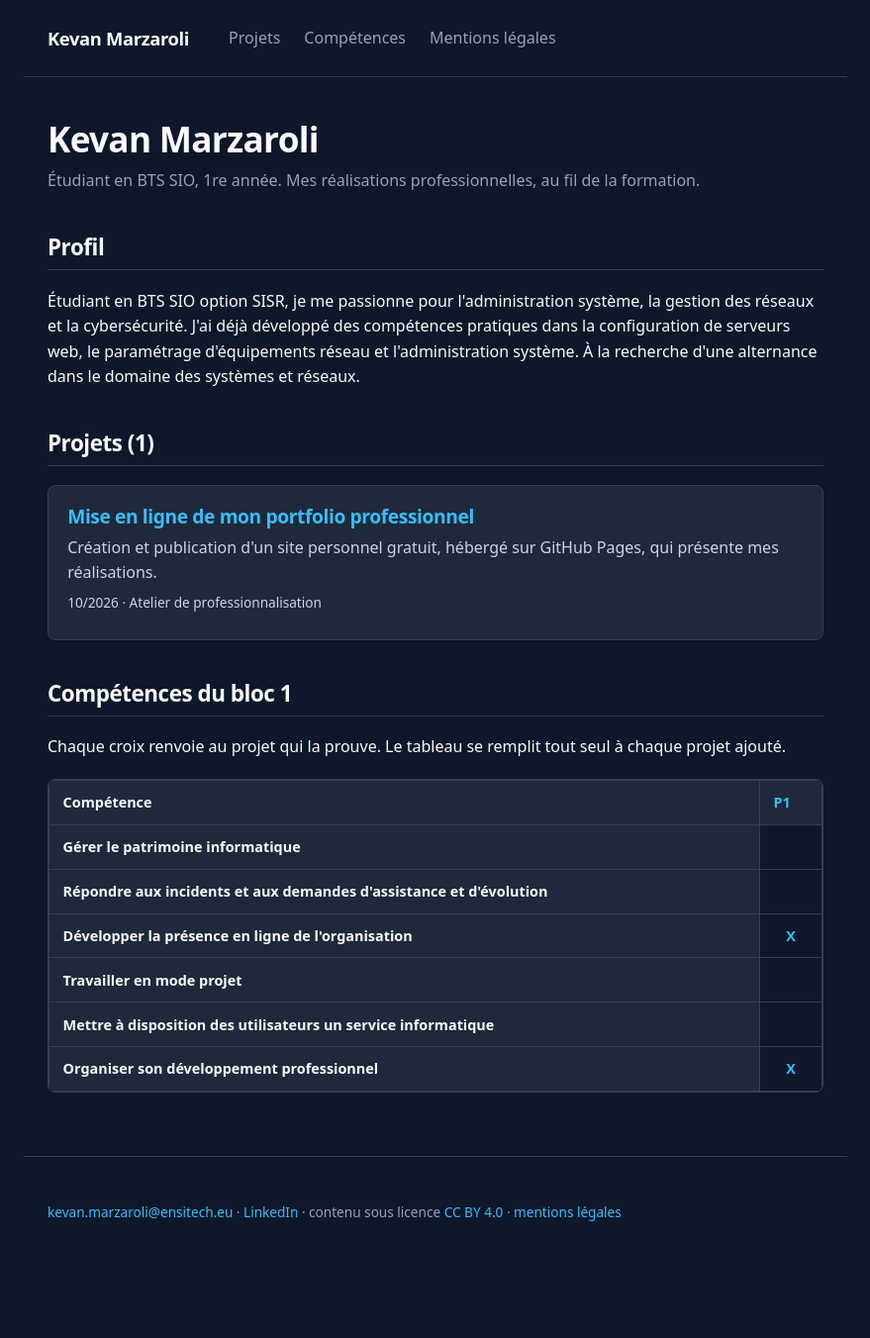
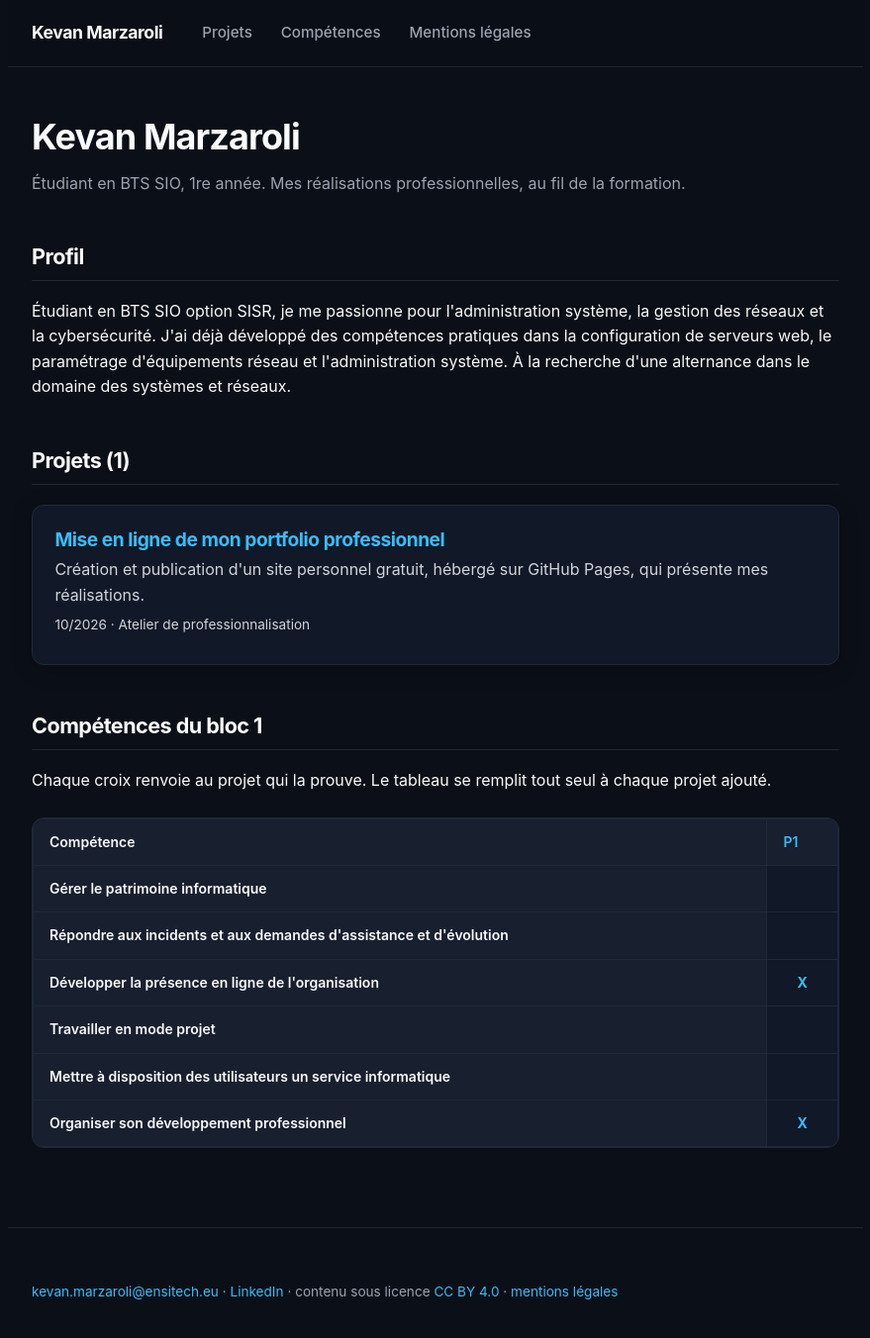
Before and after one commit to kevan-png/repository-Kevan-Marzaroli, a Jekyll site: the page built from index.html, in a window 1280 px wide and 1370 px high. Shown: the top 1352 px of the window at 99% size, without its empty margins (200-1079 px from the left). Built offline with Jekyll 4.4.1, drawn with Linux system fonts in a browser that asks for light colours.

Commit message:
Revise CSS for modern tech portfolio design
Updated styles for a modernized tech portfolio with dark mode support. Adjusted colors, layout, and hover effects for improved aesthetics and usability.

```diff
--- a/css/style.css
+++ b/css/style.css
@@ -1,56 +1,70 @@
-/* Style du portfolio - Version Modernisée Tech & Cybersécurité */
+/* Style du portfolio — Design Pro Tech & Dark Mode Premium */
 
 :root {
-  --fond: #0f172a;          /* Slate 900 - Fond sombre élégant */
-  --carte-bg: #1e293b;      /* Slate 800 - Fond des cartes et éléments */
-  --encre: #f8fafc;         /* Slate 50 - Texte principal très lisible */
-  --doux: #94a3b8;          /* Slate 400 - Textes secondaires */
-  --trait: #334155;         /* Slate 700 - Bordures discrètes */
-  --accent: #38bdf8;        /* Sky 400 - Bleu Tech pour liens et éléments clés */
-  --code-bg: #182232;       /* Fond des blocs de code */
+  --bg-main: #0b0f17;          /* Fond principal sombre et profond */
+  --bg-card: #111827;          /* Fond des cartes */
+  --bg-card-hover: #162032;    /* Fond au survol */
+  --border: #1f2937;           /* Bordures discrètes */
+  --border-bright: #374151;    /* Bordures renforcées */
+  --text-main: #f9fafb;        /* Texte principal haute lisibilité */
+  --text-muted: #9ca3af;       /* Texte secondaire */
+  --accent: #38bdf8;           /* Sky Blue - Accentuation */
+  --accent-glow: rgba(56, 189, 248, 0.12); /* Lueur au survol */
+  --code-bg: #030712;         /* Fond des blocs de code */
 }
 
 * {
   box-sizing: border-box;
 }
 
+html {
+  scroll-behavior: smooth;
+}
+
 body {
   margin: 0;
-  background: var(--fond);
-  color: var(--encre);
-  font-family: system-ui, -apple-system, BlinkMacSystemFont, "Segoe UI", Roboto, Helvetica, Arial, sans-serif;
+  background-color: var(--bg-main);
+  color: var(--text-main);
+  font-family: -apple-system, BlinkMacSystemFont, "Segoe UI", Roboto, "Helvetica Neue", Arial, sans-serif;
   font-size: 16px;
   line-height: 1.6;
   -webkit-font-smoothing: antialiased;
 }
 
+/* Structure principale */
 header, main, footer {
-  max-width: 52rem;
+  max-width: 54rem;
   margin: 0 auto;
   padding: 0 1.5rem;
 }
 
-/* Header aligné à gauche style Meta */
+/* Navigation collée en haut avec effet verre */
 header {
-  padding-top: 1.5rem;
-  padding-bottom: 1.5rem;
+  position: sticky;
+  top: 0;
+  z-index: 50;
+  background: rgba(11, 15, 23, 0.85);
+  backdrop-filter: blur(12px);
+  -webkit-backdrop-filter: blur(12px);
+  padding-top: 1.2rem;
+  padding-bottom: 1.2rem;
   display: flex;
   flex-wrap: wrap;
   justify-content: flex-start;
   align-items: center;
   gap: 1rem 2.5rem;
-  border-bottom: 1px solid var(--trait);
+  border-bottom: 1px solid var(--border);
 }
 
 .site {
   margin: 0;
-  font-size: 1.15rem;
+  font-size: 1.1rem;
   font-weight: 700;
-  letter-spacing: -0.02em;
+  letter-spacing: -0.025em;
 }
 
 .site a {
-  color: var(--encre);
+  color: var(--text-main);
   text-decoration: none;
   transition: color 0.2s ease;
 }
@@ -65,43 +79,45 @@ nav ul {
   margin: 0;
   display: flex;
   flex-wrap: wrap;
-  gap: 0.5rem 1.5rem;
+  gap: 0.5rem 1.8rem;
   font-weight: 500;
+  font-size: 0.95rem;
 }
 
 nav a {
-  color: var(--doux);
+  color: var(--text-muted);
   text-decoration: none;
   transition: color 0.2s ease;
 }
 
 nav a:hover {
-  color: var(--accent);
+  color: var(--text-main);
 }
 
+/* Titres */
 h1, h2, h3 {
-  color: var(--encre);
+  color: var(--text-main);
   line-height: 1.25;
   font-weight: 700;
-  letter-spacing: -0.02em;
+  letter-spacing: -0.025em;
 }
 
 h1 {
-  font-size: 2.2rem;
-  margin: 2.5rem 0 0.5rem;
+  font-size: 2.25rem;
+  margin: 3rem 0 0.75rem;
 }
 
 h2 {
-  font-size: 1.4rem;
-  margin-top: 2.5rem;
-  border-bottom: 1px solid var(--trait);
-  padding-bottom: 0.5rem;
+  font-size: 1.35rem;
+  margin-top: 3rem;
+  border-bottom: 1px solid var(--border);
+  padding-bottom: 0.6rem;
 }
 
 a {
   color: var(--accent);
   text-decoration: none;
-  transition: all 0.2s ease;
+  transition: color 0.2s ease;
 }
 
 a:hover {
@@ -115,7 +131,7 @@ a:focus-visible {
 }
 
 .sous-titre, .meta {
-  color: var(--doux);
+  color: var(--text-muted);
   margin: 0.4rem 0 0;
 }
 
@@ -123,21 +139,22 @@ a:focus-visible {
   font-size: 0.85rem;
 }
 
-/* Cartes Projets */
+/* Cartes Projets style Premium Dark */
 .carte {
-  border: 1px solid var(--trait);
-  background: var(--carte-bg);
-  border-radius: 8px;
-  padding: 1.2rem;
-  margin: 1.2rem 0;
-  box-shadow: 0 4px 6px -1px rgba(0, 0, 0, 0.2);
-  transition: transform 0.2s ease, border-color 0.2s ease, box-shadow 0.2s ease;
+  border: 1px solid var(--border);
+  background-color: var(--bg-card);
+  border-radius: 12px;
+  padding: 1.4rem;
+  margin: 1.25rem 0;
+  box-shadow: 0 4px 20px rgba(0, 0, 0, 0.25);
+  transition: all 0.25s cubic-bezier(0.16, 1, 0.3, 1);
 }
 
 .carte:hover {
+  background-color: var(--bg-card-hover);
+  border-color: var(--accent);
+  box-shadow: 0 8px 30px var(--accent-glow);
   transform: translateY(-2px);
-  border-color: var(--accent);
-  box-shadow: 0 10px 15px -3px rgba(0, 0, 0, 0.4);
 }
 
 .carte h3 {
@@ -147,56 +164,62 @@ a:focus-visible {
 
 .carte p {
   margin: 0.4rem 0;
-  color: #cbd5e1;
+  color: #d1d5db;
 }
 
-/* Badges de compétences */
+/* Badges de compétences sous forme de capsules */
 .comp-liste {
   font-size: 0.85rem;
-  margin-top: 0.8rem;
+  margin-top: 1rem;
 }
 
 .comp {
   display: inline-block;
-  border: 1px solid var(--trait);
-  border-radius: 6px;
-  padding: 0.15rem 0.55rem;
-  margin: 0.2rem 0.4rem 0.2rem 0;
-  background: var(--fond);
+  border: 1px solid var(--border-bright);
+  border-radius: 9999px;
+  padding: 0.2rem 0.7rem;
+  margin: 0.25rem 0.35rem 0.25rem 0;
+  background-color: rgba(56, 189, 248, 0.08);
   color: var(--accent);
   font-weight: 500;
+  font-size: 0.8rem;
 }
 
 /* Tableau des compétences */
 .defile {
   overflow-x: auto;
-  border-radius: 8px;
-  border: 1px solid var(--trait);
-  margin-top: 1.2rem;
+  border-radius: 12px;
+  border: 1px solid var(--border);
+  margin-top: 1.5rem;
+  background-color: var(--bg-card);
 }
 
 table {
   border-collapse: collapse;
   width: 100%;
-  font-size: 0.9rem;
+  font-size: 0.875rem;
 }
 
 th, td {
-  border: 1px solid var(--trait);
-  padding: 0.65rem 0.85rem;
+  border: 1px solid var(--border);
+  padding: 0.75rem 1rem;
   text-align: left;
   vertical-align: middle;
 }
 
 th {
-  background: var(--carte-bg);
-  color: var(--encre);
+  background-color: rgba(255, 255, 255, 0.03);
+  color: var(--text-main);
   font-weight: 600;
+}
+
+tr:hover td {
+  background-color: rgba(255, 255, 255, 0.02);
 }
 
 td.case {
   text-align: center;
-  font-weight: bold;
+  font-weight: 700;
   min-width: 2.5rem;
   color: var(--accent);
 }
@@ -205,31 +228,38 @@ td.case {
 img {
   max-width: 100%;
   height: auto;
-  border: 1px solid var(--trait);
-  border-radius: 8px;
-  margin: 1rem 0;
+  border: 1px solid var(--border);
+  border-radius: 10px;
+  margin: 1.2rem 0;
+  box-shadow: 0 10px 25px rgba(0, 0, 0, 0.3);
 }
 
 code {
-  font-family: ui-monospace, SFMono-Regular, Menlo, Monaco, Consolas, "Liberation Mono", monospace;
-  font-size: 0.875em;
-  background: var(--code-bg);
-  color: #38bdf8;
-  border: 1px solid var(--trait);
-  border-radius: 4px;
-  padding: 0.15rem 0.4rem;
+  font-family: ui-monospace, SFMono-Regular, Menlo, Monaco, Consolas, monospace;
+  font-size: 0.85em;
+  background-color: var(--code-bg);
+  color: var(--accent);
+  border: 1px solid var(--border);
+  border-radius: 6px;
+  padding: 0.2rem 0.45rem;
 }
 
 footer {
-  margin-top: 4rem;
-  padding: 2rem 1.5rem;
+  margin-top: 5rem;
+  padding: 2.5rem 1.5rem;
   font-size: 0.85rem;
-  color: var(--doux);
-  border-top: 1px solid var(--trait);
+  color: var(--text-muted);
+  border-top: 1px solid var(--border);
 }
 
+/* Responsive pour mobiles */
 @media (max-width: 520px) {
   body { font-size: 15px; }
-  h1 { font-size: 1.75rem; }
-  header { flex-direction: column; align-items: flex-start; }
+  h1 { font-size: 1.8rem; }
+  header {
+    position: relative;
+    flex-direction: column;
+    align-items: flex-start;
+    gap: 0.8rem;
+  }
 }
```
